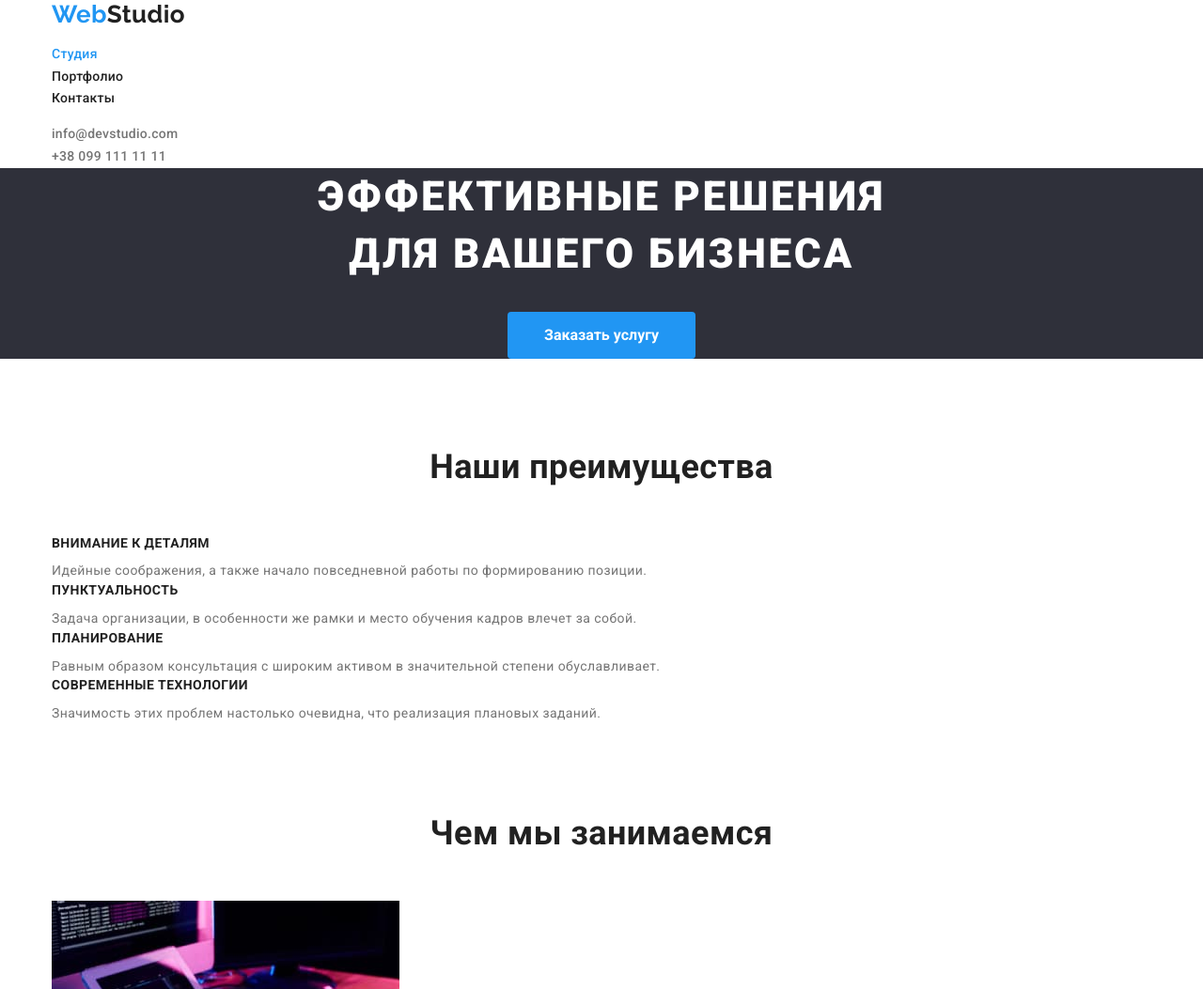
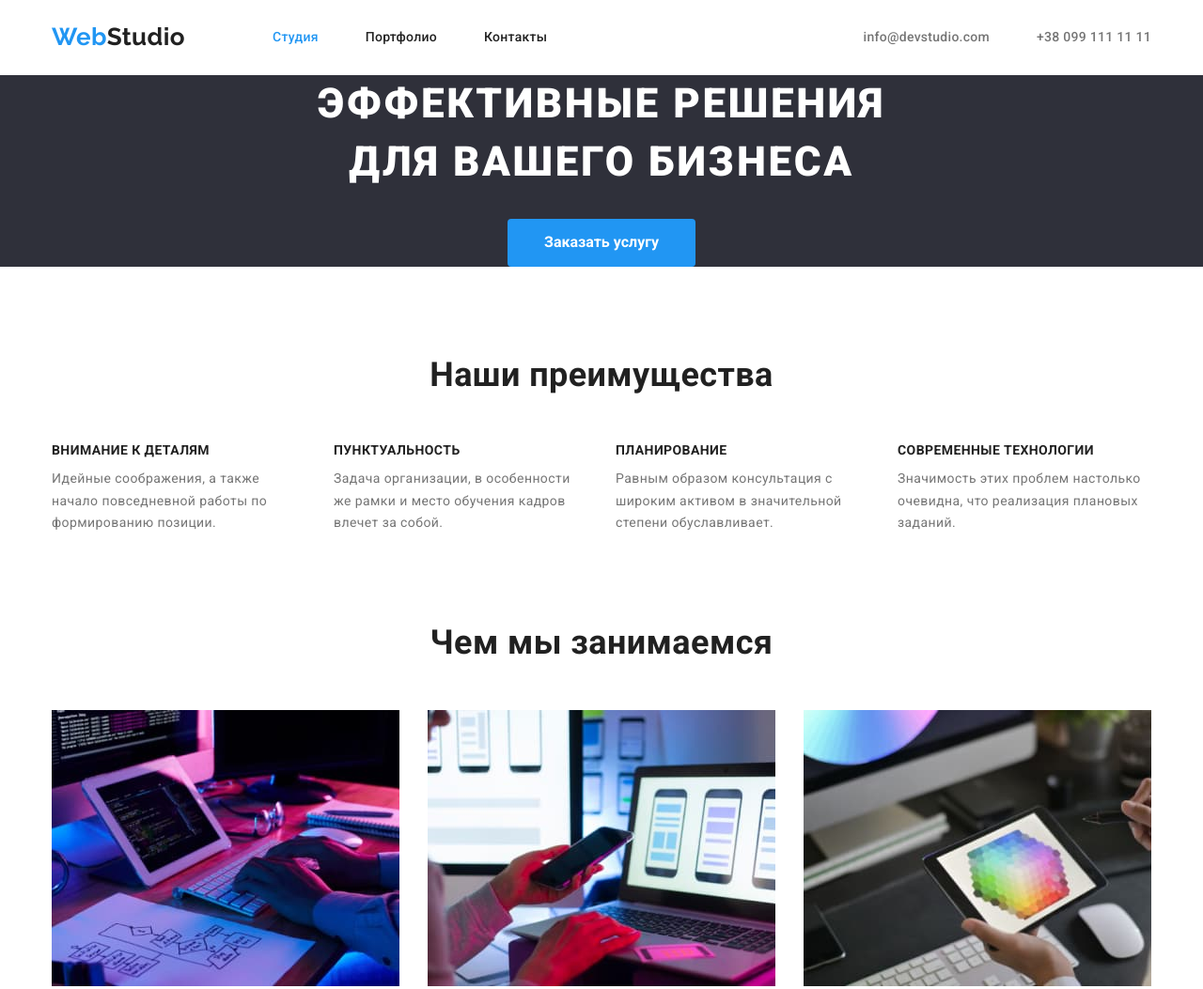
Before and after one commit to alex-shepel/goit-markup-hw-03, a plain HTML site: page index.html in a window 1280 px wide. Shown: the top 1053 px of the page at 94% size. Drawn offline with nearby package versions, Linux system fonts and the light colour scheme.

Commit message:
Add flexbox styles for index.html

```diff
--- a/css/common.css
+++ b/css/common.css
@@ -11,6 +11,24 @@
 	--font-primary-color: #757575;
 	--font-inversed-color: #ffffff;
 	--font-trasnparent-color: rgba(255, 255, 255, 0.6);
+}
+
+/* utilities */
+
+.list {
+	margin-bottom: 0;
+	padding-left: 0;
+
+	list-style: none;
+}
+
+.no-margin {
+	margin-top: 0;
+	margin-bottom: 0;
+}
+
+.image {
+	display: block;
 }
 
 /* typographical preset */
@@ -57,6 +75,8 @@ footer {
 /* logo */
 
 .logo {
+	margin-right: 93px;
+
 	color: var(--font-bold-color);
 	font-family: Raleway, sans-serif;
 	font-weight: 700;
@@ -70,6 +90,32 @@ footer {
 }
 
 /* header */
+
+.page-header {
+	padding-top: 24px;
+	padding-bottom: 25px;
+}
+
+.page-header .container {
+	display: flex;
+	align-items: center;
+}
+
+.site-nav {
+	display: flex;
+	align-items: center;
+}
+
+.main-nav {
+	display: flex;
+	margin-top: 0;
+}
+
+.header-contacts {
+	display: flex;
+	margin-top: 0;
+	margin-left: auto;
+}
 
 .page-header .logo {
 	color: var(--font-bold-color);
@@ -86,6 +132,11 @@ footer {
 	line-height: 1.2;
 	letter-spacing: 0.02em;
 	text-decoration: none;
+}
+
+.site-nav .main-nav .item + .item,
+.header-contacts .item + .item {
+	margin-left: 50px;
 }
 
 .list.header-contacts {
@@ -138,15 +189,6 @@ p.footer-contact {
 	text-decoration: none;
 }
 
-/* lists */
-
-.list {
-	margin-bottom: 0;
-	padding-left: 0;
-
-	list-style: none;
-}
-
 /* buttons */
 
 .btn {
@@ -159,16 +201,3 @@ p.footer-contact {
 	font-family: inherit;
 	text-align: center;
 }
-
-/* margin reset */
-
-.no-margin {
-	margin-top: 0;
-	margin-bottom: 0;
-}
-
-/* images */
-
-.image {
-	display: block;
-}
--- a/css/main.css
+++ b/css/main.css
@@ -32,9 +32,23 @@
 
 /* job features block */
 
-.job-features {
+.features-and-job {
 	padding-top: 94px;
 	padding-bottom: 94px;
+}
+
+.features-list,
+.job-list {
+	display: flex;
+}
+
+.features-list .item {
+	flex-basis: 270px;
+}
+
+.features-list .item + .item,
+.job-list .item + .item {
+	margin-left: 30px;
 }
 
 /* features section */
@@ -63,8 +77,16 @@
 	background-color: var(--bg-gray-color);
 }
 
-.member {
+.team-list {
+	display: flex;
+}
+
+.team-list .item {
 	background-color: var(--bg-white-color);
+}
+
+.team-list .item + .item {
+	margin-left: 30px;
 }
 
 .member-photo {
--- a/index.html
+++ b/index.html
@@ -24,22 +24,24 @@
 			<div class="container">
 				<nav class="site-nav">
 					<a class="logo" href="./index.html"> <span class="logo-accent">Web</span>Studio </a>
-					<ul class="list">
-						<li>
+					<ul class="list main-nav">
+						<li class="item">
 							<a class="link current" href="./index.html">Студия</a>
 						</li>
-						<li>
+						<li class="item">
 							<a class="link" href="./portfolio.html">Портфолио</a>
 						</li>
-						<li><a class="link" href="">Контакты</a></li>
+						<li class="item">
+							<a class="link" href="">Контакты</a>
+						</li>
 					</ul>
 				</nav>
 
 				<ul class="list header-contacts">
-					<li lang="en">
+					<li class="item" lang="en">
 						<a class="link header-contact" href="mailto:info@devstudio.com"> info@devstudio.com </a>
 					</li>
-					<li>
+					<li class="item">
 						<a class="link header-contact" href="tel:+380991111111"> +38 099 111 11 11 </a>
 					</li>
 				</ul>
@@ -55,30 +57,30 @@
 				<button class="btn" type="button">Заказать услугу</button>
 			</section>
 
-			<div class="job-features">
+			<div class="features-and-job">
 				<section class="features">
 					<div class="container">
 						<h2 class="section-title">Наши преимущества</h2>
-						<ul class="list">
-							<li>
+						<ul class="features-list list">
+							<li class="item">
 								<h3 class="features-heading">Внимание к деталям</h3>
 								<p class="no-margin">
 									Идейные соображения, а также начало повседневной работы по формированию позиции.
 								</p>
 							</li>
-							<li>
+							<li class="item">
 								<h3 class="features-heading">Пунктуальность</h3>
 								<p class="no-margin">
 									Задача организации, в особенности же рамки и место обучения кадров влечет за собой.
 								</p>
 							</li>
-							<li>
+							<li class="item">
 								<h3 class="features-heading">Планирование</h3>
 								<p class="no-margin">
 									Равным образом консультация с широким активом в значительной степени обуславливает.
 								</p>
 							</li>
-							<li>
+							<li class="item">
 								<h3 class="features-heading">Современные технологии</h3>
 								<p class="no-margin">Значимость этих проблем настолько очевидна, что реализация плановых заданий.</p>
 							</li>
@@ -86,17 +88,17 @@
 					</div>
 				</section>
 
-				<section>
+				<section class="job">
 					<div class="container">
 						<h2 class="section-title">Чем мы занимаемся</h2>
-						<ul class="list">
-							<li>
+						<ul class="job-list list">
+							<li class="item">
 								<img class="image" src="images/job-example-1.jpg" alt="делаем это" width="370" />
 							</li>
-							<li>
+							<li class="item">
 								<img class="image" src="images/job-example-2.jpg" alt="это тоже" width="370" />
 							</li>
-							<li>
+							<li class="item">
 								<img class="image" src="images/job-example-3.jpg" alt="и вот это" width="370" />
 							</li>
 						</ul>
@@ -107,29 +109,29 @@
 			<section class="team">
 				<div class="container">
 					<h2 class="section-title">Наша команда</h2>
-					<ul class="list">
-						<li class="member">
+					<ul class="team-list list">
+						<li class="item">
 							<img class="image" src="images/teammate-ihor.jpg" alt="фото Игоря" width="270" />
 							<div class="member-info">
 								<h3 class="member-name">Игорь Демьяненко</h3>
 								<p class="member-role no-margin" lang="en">Product Designer</p>
 							</div>
 						</li>
-						<li class="member">
+						<li class="item">
 							<img class="image" src="images/teammate-olha.jpg" alt="фото Ольги" width="270" />
 							<div class="member-info">
 								<h3 class="member-name">Ольга Репина</h3>
 								<p class="member-role no-margin" lang="en">Frontend Developer</p>
 							</div>
 						</li>
-						<li class="member">
+						<li class="item">
 							<img class="image" src="images/teammate-nikolay.jpg" alt="фото Николая" width="270" />
 							<div class="member-info">
 								<h3 class="member-name">Николай Тарасов</h3>
 								<p class="member-role no-margin" lang="en">Marketing</p>
 							</div>
 						</li>
-						<li class="member">
+						<li class="item">
 							<img class="image" src="images/teammate-mihail.jpg" alt="фото Михаила" width="270" />
 							<div class="member-info">
 								<h3 class="member-name">Михаил Ермаков</h3>
```
Also changed, not shown: portfolio.html (+1 -1 lines).
